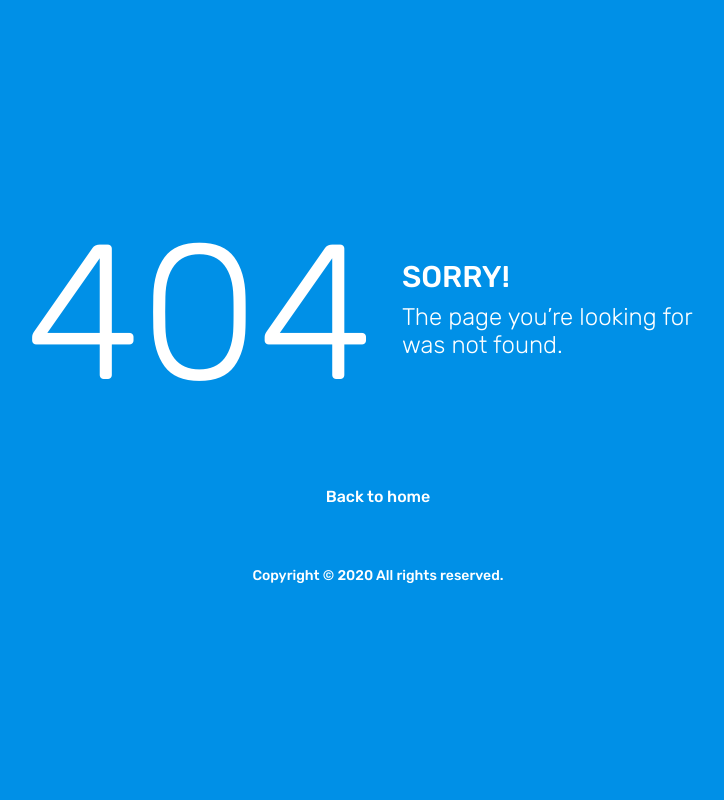
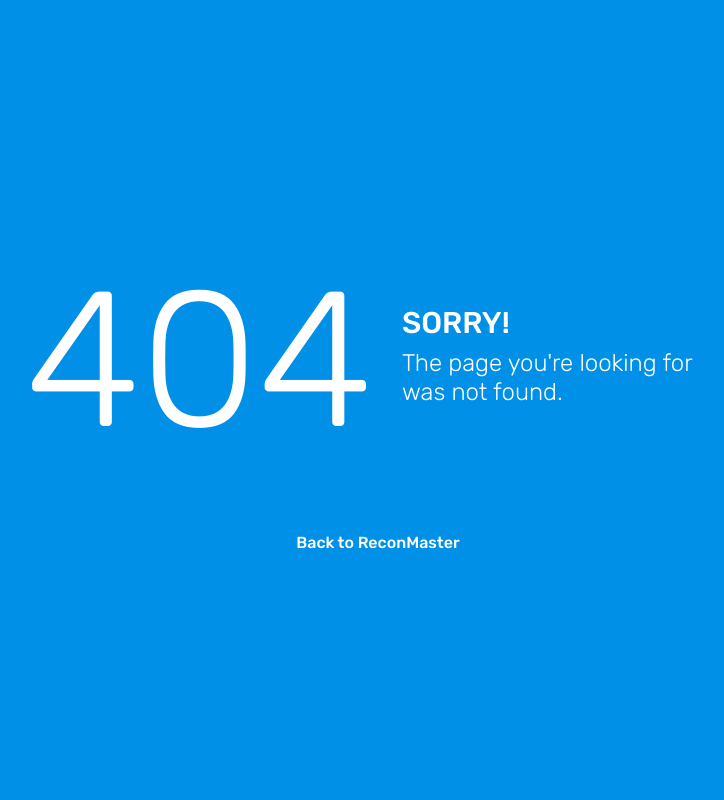
Before and after one commit to honeyakshat999/ReconMaster, a Flask app: template templates/error-404.html in a window 1280 px wide. Shown: the whole page, without its empty margins (262-986 px from the left). Run offline with Flask 2, Linux system fonts and the light colour scheme; the template is opened without the code that fills it, so the values that code supplies are empty; parts of the project's set-up code (start-up, migrations or seed data) failed here and were passed over.

Commit message:
Update error-404.html
done slightly changes in text

```diff
--- a/templates/error-404.html
+++ b/templates/error-404.html
@@ -30,17 +30,12 @@
                 </div>
                 <div class="col-lg-6 error-page-divider text-lg-left pl-lg-4">
                   <h2>SORRY!</h2>
-                  <h3 class="font-weight-light">The page you’re looking for was not found.</h3>
+                  <h3 class="font-weight-light">The page you're looking for was not found.</h3>
                 </div>
               </div>
               <div class="row mt-5">
                 <div class="col-12 text-center mt-xl-2">
-                  <a class="text-white font-weight-medium" href="{{url_for('index')}}">Back to home</a>
-                </div>
-              </div>
-              <div class="row mt-5">
-                <div class="col-12 mt-xl-2">
-                  <p class="text-white font-weight-medium text-center">Copyright &copy; 2020 All rights reserved.</p>
+                  <a class="text-white font-weight-medium" href="{{url_for('index')}}">Back to ReconMaster</a>
                 </div>
               </div>
             </div>
```
